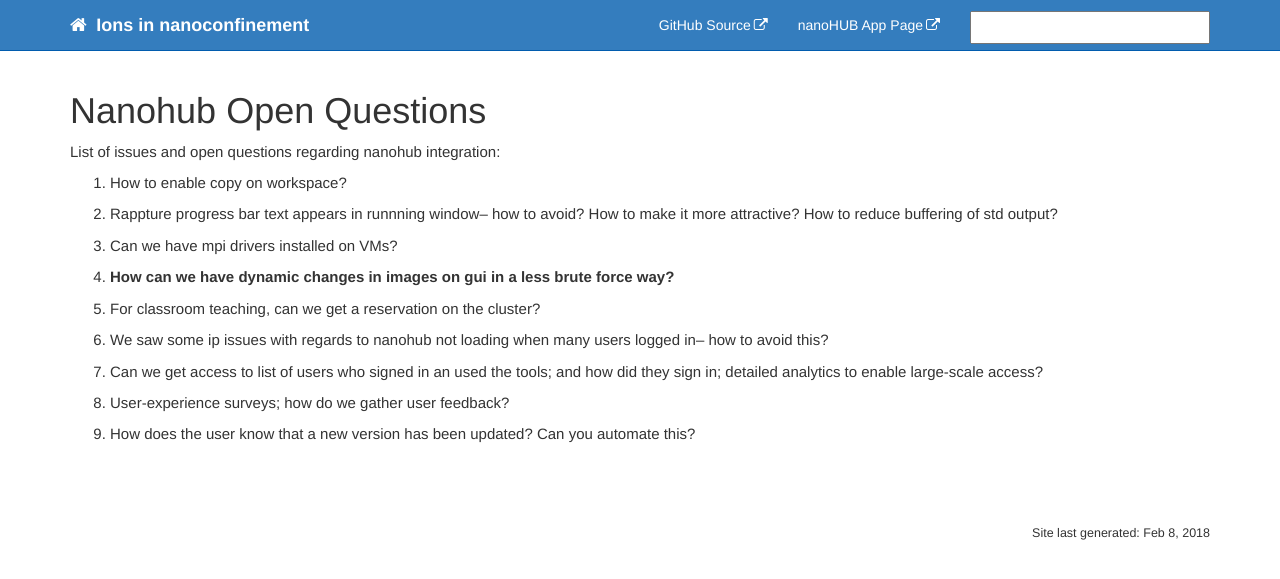
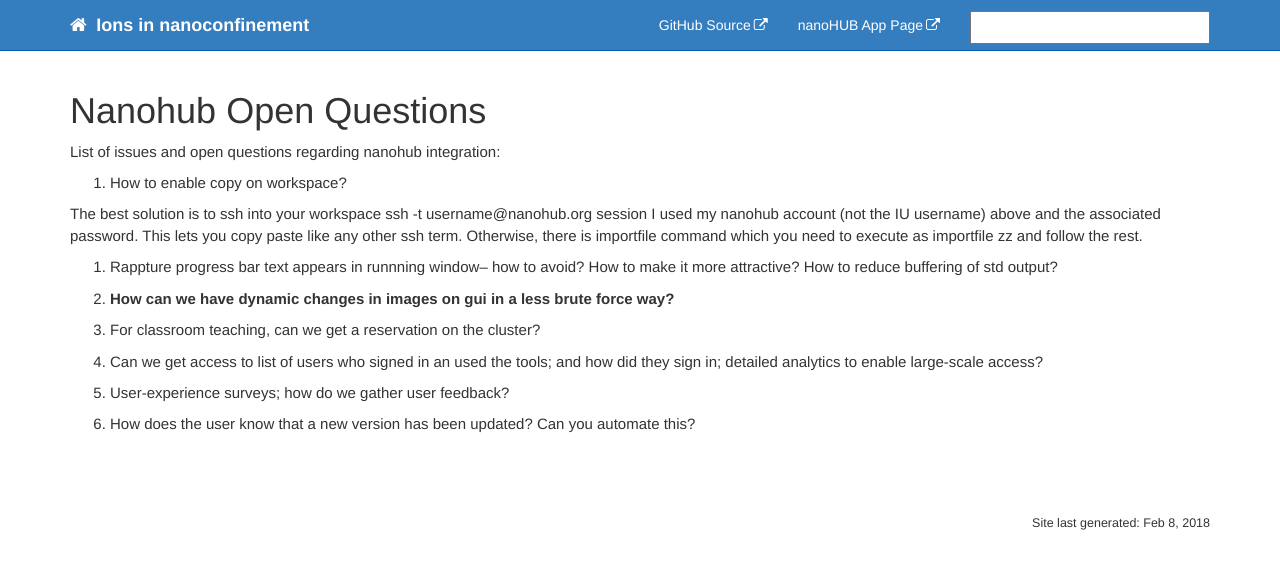
Before and after one commit to softmaterialslab/nanoconfinement-md, a Jekyll site: the page built from docs/openquestions.md, in a window 1280 px wide. Shown: the top 579 px of the page. Built offline with Jekyll 4.4.1, drawn with Linux system fonts in a browser that asks for light colours; nearby versions of some CDN libraries; our own code applies the rules of GitHub Pages for plain Markdown files; comment, search, counter and statistics services are not loaded.

Commit message:
Update openquestions.md

```diff
--- a/docs/openquestions.md
+++ b/docs/openquestions.md
@@ -9,11 +9,18 @@ permalink: openquestions.html
 List of issues and open questions regarding nanohub integration:
 
 1. How to enable copy on workspace?
+
+The best solution is to ssh into your workspace
+ssh -t username@nanohub.org session
+I used my nanohub account (not the IU username) above and the associated password. This lets you copy paste like any other ssh term.
+Otherwise, there is importfile command which you need to execute as importfile zz and follow the rest.
+
 2. Rappture progress bar text appears in runnning window-- how to avoid? How to make it more attractive? How to reduce buffering of std output?
-3. Can we have mpi drivers installed on VMs?
-4. **How can we have dynamic changes in images on gui in a less brute force way?**
-5. For classroom teaching, can we get a reservation on the cluster?
-6. We saw some ip issues with regards to nanohub not loading when many users logged in-- how to avoid this?
-7. Can we get access to list of users who signed in an used the tools; and how did they sign in; detailed analytics to enable large-scale access?
-8. User-experience surveys; how do we gather user feedback?
-9. How does the user know that a new version has been updated? Can you automate this?
+
+3. **How can we have dynamic changes in images on gui in a less brute force way?**
+
+4. For classroom teaching, can we get a reservation on the cluster?
+
+5. Can we get access to list of users who signed in an used the tools; and how did they sign in; detailed analytics to enable large-scale access?
+6. User-experience surveys; how do we gather user feedback?
+7. How does the user know that a new version has been updated? Can you automate this?
```
